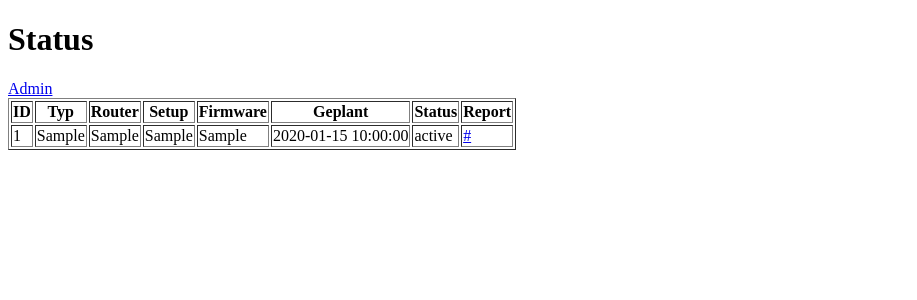
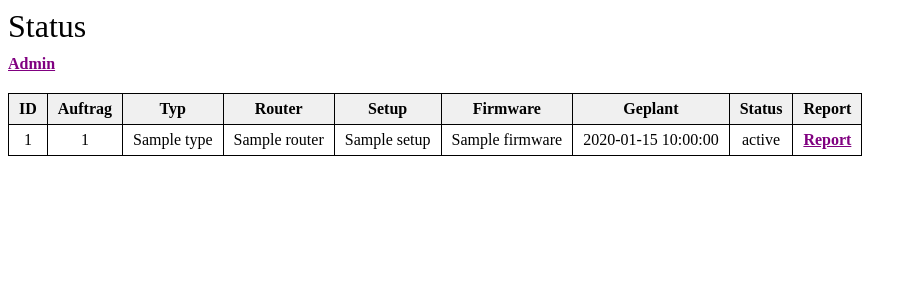
Before and after one commit to michaelbuzek/status-page, a Flask app: template templates/status.html in a window 1280 px wide. Shown: the top 300 px of the page, without its empty margins (0-917 px from the left). Run offline with Flask 3, Linux system fonts and the light colour scheme; tables that the repository leaves empty hold one stand-in row (values such as "Sample post"); the template is opened without the code that fills it: values that come from a table or form of the project are taken from there, most other values are stand-ins (such as "Sample title", 1, 10 or a date in 2020).

Commit message:
status_id noch drin

```diff
--- a/templates/status.html
+++ b/templates/status.html
@@ -2,13 +2,38 @@
 <html>
 <head>
     <title>Status</title>
+    <style>
+        table {
+            border-collapse: collapse;
+            margin-top: 20px;
+        }
+        th, td {
+            border: 1px solid black;
+            padding: 6px 10px;
+        }
+        th {
+            background-color: #f0f0f0;
+        }
+        td {
+            text-align: center;
+        }
+        .header {
+            font-size: 2em;
+            margin-bottom: 10px;
+        }
+        a {
+            font-weight: bold;
+            color: purple;
+        }
+    </style>
 </head>
 <body>
-    <h1>Status</h1>
+    <div class="header">Status</div>
     <a href="/admin">Admin</a>
-    <table border="1">
+    <table>
         <tr>
             <th>ID</th>
+            <th>Auftrag</th>
             <th>Typ</th>
             <th>Router</th>
             <th>Setup</th>
@@ -17,16 +42,23 @@
             <th>Status</th>
             <th>Report</th>
         </tr>
-        {% for item in items %}
+        {% for item in events %}
         <tr>
             <td>{{ item.id }}</td>
+            <td>{{ item.auftrag_id }}</td>
             <td>{{ item.type }}</td>
             <td>{{ item.router }}</td>
             <td>{{ item.setup }}</td>
             <td>{{ item.firmware }}</td>
             <td>{{ item.execute_at }}</td>
             <td>{{ item.status }}</td>
-            <td><a href="{{ item.report_url }}" target="_blank">{{ item.report_url }}</a></td>
+            <td>
+                {% if item.report_url %}
+                    <a href="{{ item.report_url }}" target="_blank">Report</a>
+                {% else %}
+                    None
+                {% endif %}
+            </td>
         </tr>
         {% endfor %}
     </table>
```
